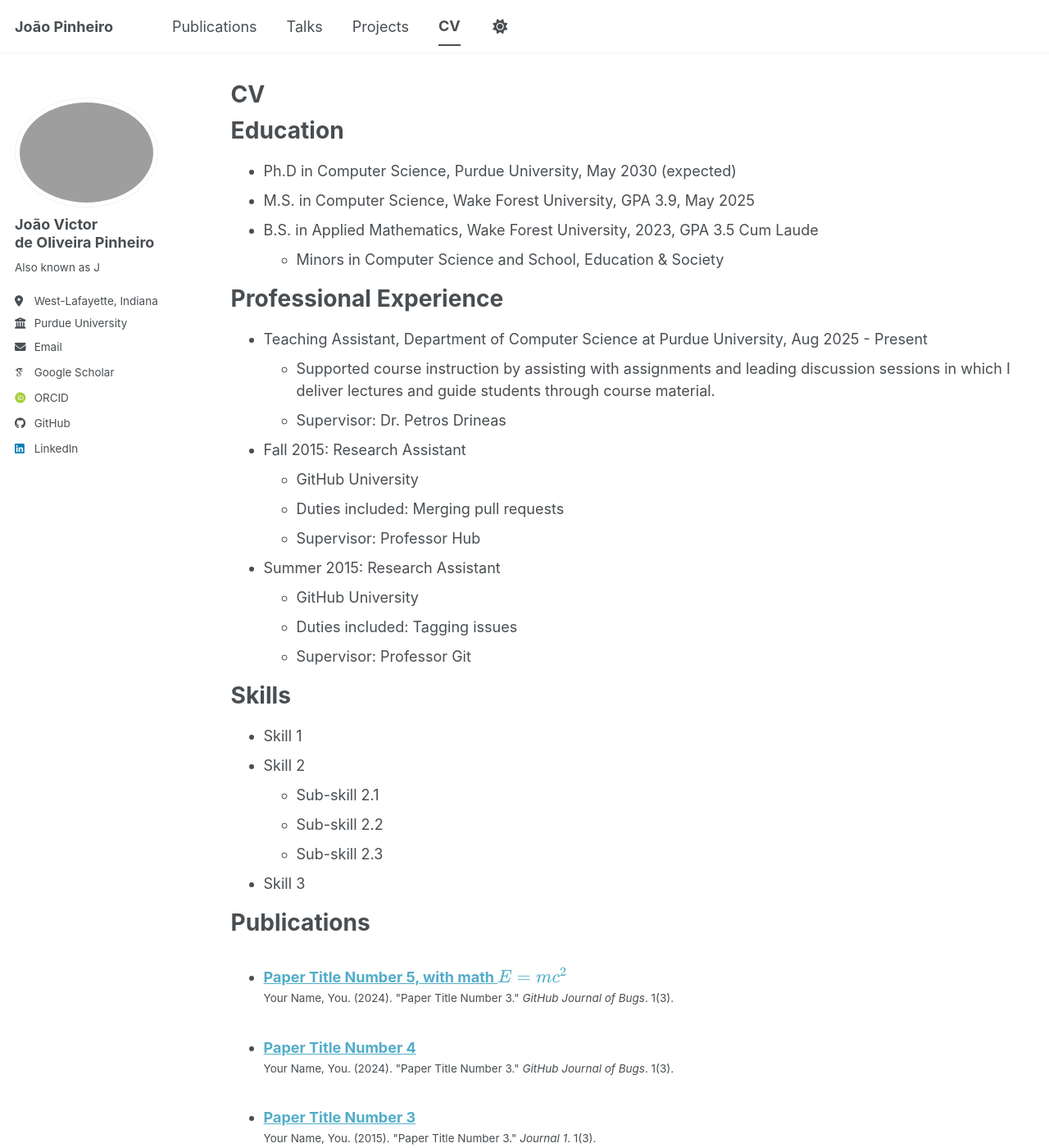
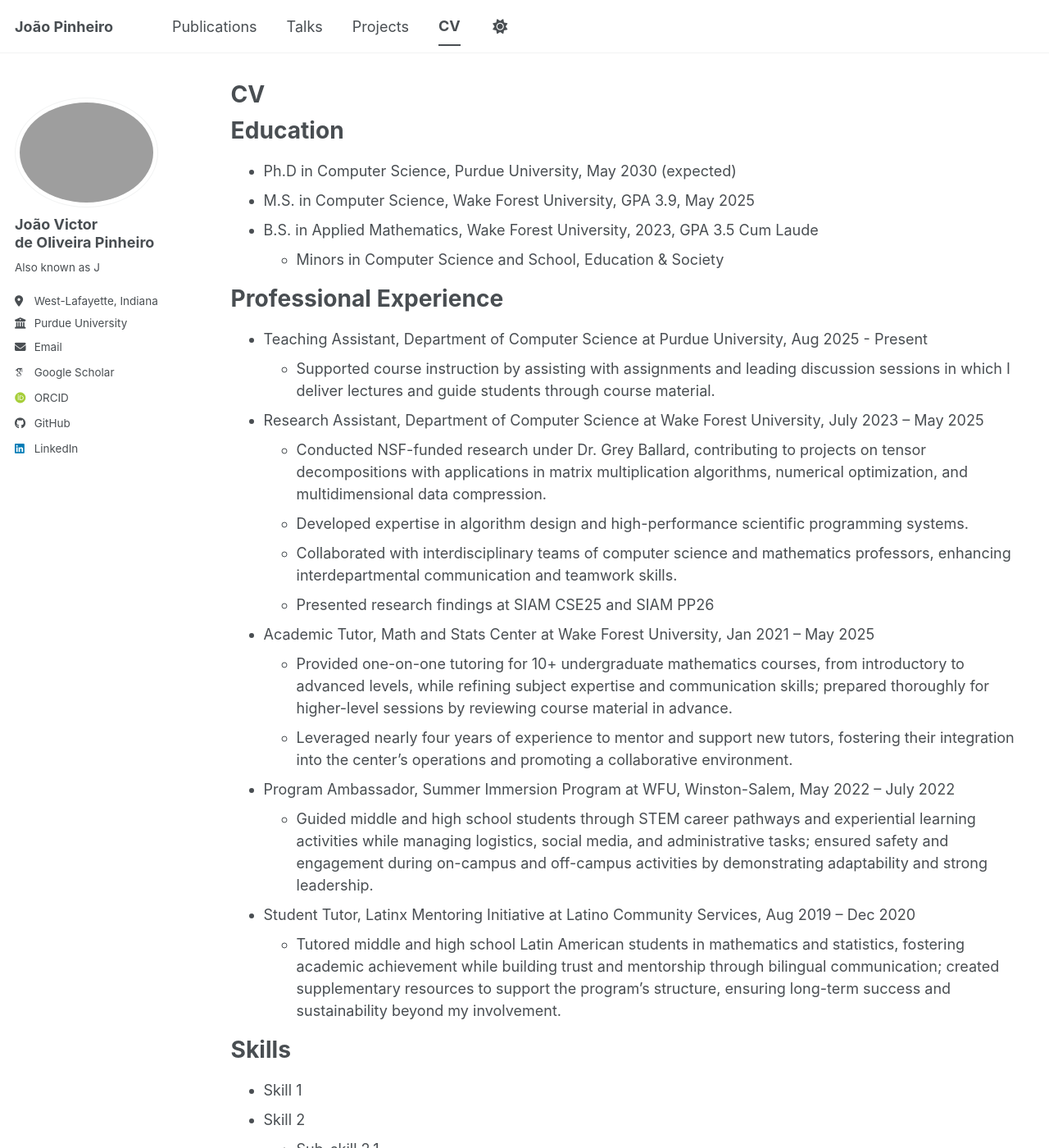
Before and after one commit to Jv7Pinheiro/Jv7Pinheiro.github.io, a Jekyll site: the page built from _pages/cv.md, in a window 1280 px wide and 1400 px high. Shown: the whole window at 82% size. Built offline with Jekyll 4.4.1, drawn with Linux system fonts in a browser that asks for light colours; some web fonts are replaced; a script bundle is joined from its source files by our own code; library files that are not in the unit come from our copies.

Commit message:
Third edits to CV

```diff
--- a/_pages/cv.md
+++ b/_pages/cv.md
@@ -20,17 +20,26 @@ Professional Experience
 ======
 * Teaching Assistant, Department of Computer Science at Purdue University, Aug 2025 - Present
   * Supported course instruction by assisting with assignments and leading discussion sessions in which I deliver lectures and guide students through course material.
-  * Supervisor: Dr. Petros Drineas
 
-* Fall 2015: Research Assistant
-  * GitHub University
-  * Duties included: Merging pull requests
-  * Supervisor: Professor Hub
 
-* Summer 2015: Research Assistant
-  * GitHub University
-  * Duties included: Tagging issues
-  * Supervisor: Professor Git
+* Research Assistant, Department of Computer Science at Wake Forest University, July 2023 – May 2025
+  * Conducted NSF-funded research under Dr. Grey Ballard, contributing to projects on tensor decompositions with applications in matrix multiplication algorithms, numerical optimization, and multidimensional data compression.
+  * Developed expertise in algorithm design and high-performance scientific programming systems.
+  * Collaborated with interdisciplinary teams of computer science and mathematics professors, enhancing interdepartmental communication and teamwork skills.
+  * Presented research findings at SIAM CSE25 and SIAM PP26
+
+
+* Academic Tutor, Math and Stats Center at Wake Forest University, Jan 2021 – May 2025
+  * Provided one-on-one tutoring for 10+ undergraduate mathematics courses, from introductory to advanced levels, while refining subject expertise and communication skills; prepared thoroughly for higher-level sessions by reviewing course material in advance.
+  * Leveraged nearly four years of experience to mentor and support new tutors, fostering their integration into the center’s operations and promoting a collaborative environment.
+
+
+* Program Ambassador, Summer Immersion Program at WFU, Winston-Salem, May 2022 – July 2022
+  * Guided middle and high school students through STEM career pathways and experiential learning activities while managing logistics, social media, and administrative tasks; ensured safety and engagement during on-campus and off-campus activities by demonstrating adaptability and strong leadership.
+
+
+* Student Tutor, Latinx Mentoring Initiative at Latino Community Services, Aug 2019 – Dec 2020
+  * Tutored middle and high school Latin American students in mathematics and statistics, fostering academic achievement while building trust and mentorship through bilingual communication; created supplementary resources to support the program’s structure, ensuring long-term success and sustainability beyond my involvement.
 
 Skills
 ======
```
